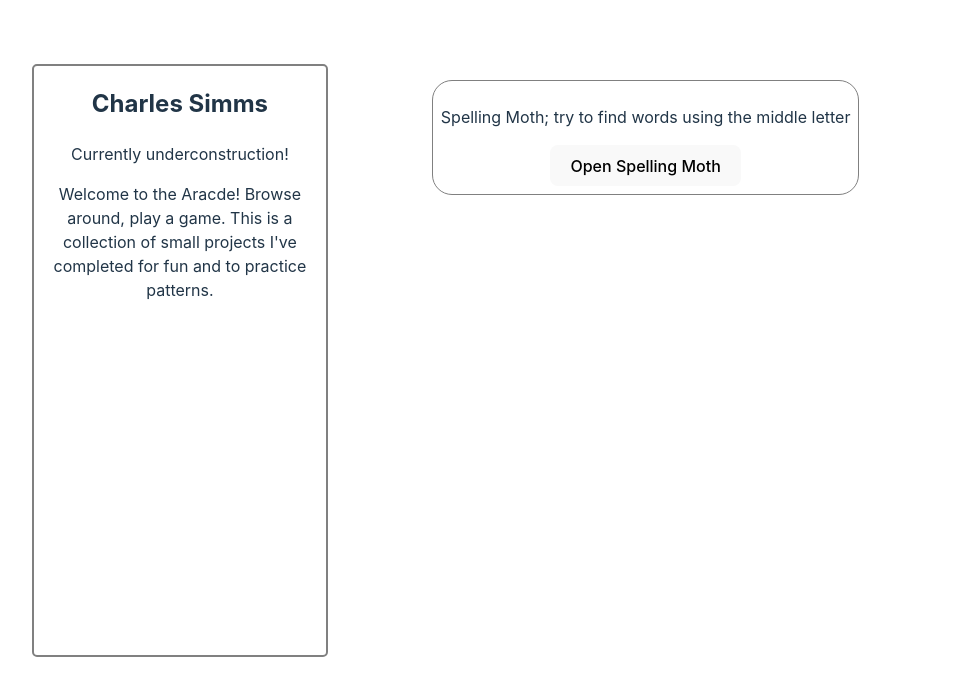
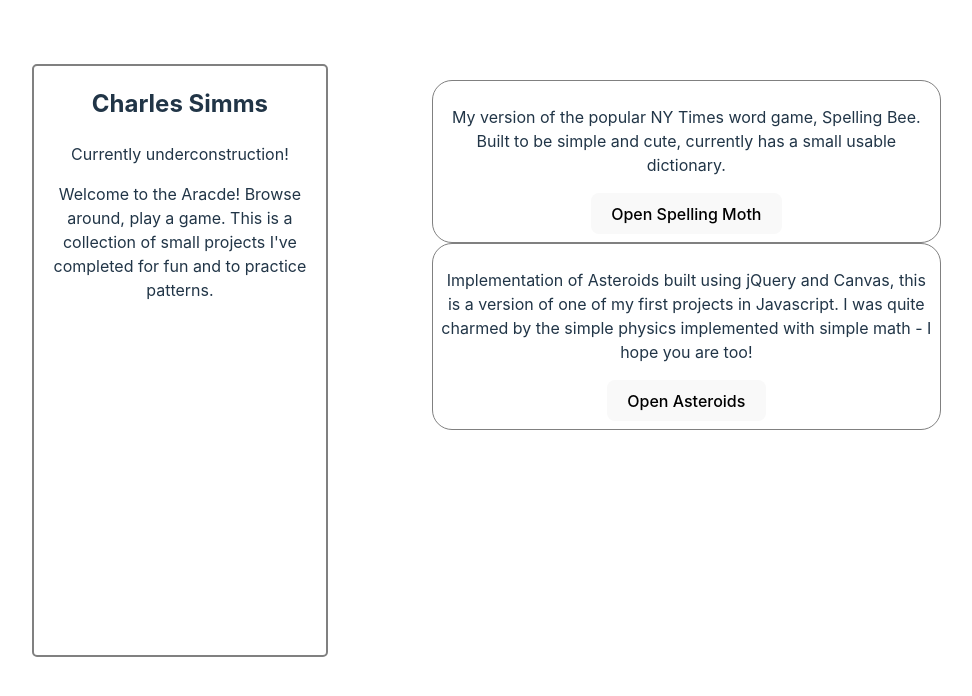
Before and after one commit to cssimms/polilla, a React (Vite) app: page / in a window 1280 px wide. Shown: the top 696 px of the page, without its empty margins (32-1004 px from the left). Built offline with nearby package versions, Linux system fonts and the light colour scheme.

Commit message:
Cleanup some titles, add to the README. Prepare main App component to include Asteroids

```diff
--- a/frontend/src/App.css
+++ b/frontend/src/App.css
@@ -18,7 +18,8 @@ body {
 
 .profile-container {
   margin: 2em;
-  width: 30%;
+  min-width: 30%;
+  max-width: 30%;
   height: 100%;
   border: 2px solid grey;
   border-radius: 5px;
--- a/frontend/src/App.tsx
+++ b/frontend/src/App.tsx
@@ -1,42 +1,67 @@
 import { useState } from "react";
 import "./App.css";
-import SpellingMoth from "./components/spelling-moth/spelling-moth";
+import SpellingMoth from "./components/spelling-moth/SpellingMoth";
+import Asteroids from "./components/asteroids/Asteroids";
 import Profile from "./components/Profile";
 
-enum Games {
+enum GameNames {
   SpellingMoth = "SPELLING_MOTH",
+  Asteroids = "ASTEROIDS",
 }
 
+interface GameData {
+  name: GameNames;
+  Component: () => JSX.Element;
+  title: string;
+  description: string;
+}
+
+const GAME_MAP: Map<GameNames, GameData> = new Map();
+GAME_MAP.set(GameNames.SpellingMoth, {
+  name: GameNames.SpellingMoth,
+  Component: SpellingMoth,
+  title: "Spelling Moth",
+  description:
+    "My version of the popular NY Times word game, Spelling Bee. Built to be simple and cute, currently has a small usable dictionary.",
+});
+
+GAME_MAP.set(GameNames.Asteroids, {
+  name: GameNames.Asteroids,
+  Component: Asteroids,
+  title: "Asteroids",
+  description:
+    "Implementation of Asteroids built using jQuery and Canvas, this is a version of one of my first projects in Javascript. I was quite charmed by the simple physics implemented with simple math - I hope you are too!",
+});
+
 function App() {
-  const [activeGame, setActiveGame] = useState<null | Games>(null);
+  const [activeGame, setActiveGame] = useState<null | GameNames>(null);
 
   // TODO - initiate animation, we want a smooth transtion to playing the active game
-  function launchGame(gameTitle: Games) {
+  function launchGame(gameTitle: GameNames) {
     setActiveGame(gameTitle);
   }
 
   function getGameList() {
+    const gameList = Array.from(GAME_MAP.values()).map((gameData) => {
+      const { name, title, description } = gameData;
+      return (
+        <li className="game-list-element">
+          <p>{description}</p>
+          <button onClick={() => launchGame(name)}>Open {title}</button>
+        </li>
+      );
+    });
+
     return (
       <>
-        <ol>
-          <li className="game-list-element">
-            <p>Spelling Moth; try to find words using the middle letter</p>
-            <button onClick={() => launchGame(Games.SpellingMoth)}>
-              Open Spelling Moth
-            </button>
-          </li>
-        </ol>
+        <ol>{gameList}</ol>
       </>
     );
   }
 
-  const gameComponentMap: Map<Games, () => JSX.Element> = new Map();
-  gameComponentMap.set(Games.SpellingMoth, SpellingMoth);
-
   function getPageContent() {
     if (activeGame) {
-      const GameComponent = gameComponentMap.get(activeGame);
-      // const ComponentToRender =
+      const { Component, title } = GAME_MAP.get(activeGame) ?? {};
 
       return (
         <div className="active-game-container">
@@ -46,10 +71,10 @@ function App() {
           >
             ~ Close Game ~
           </button>
-          {GameComponent === undefined ? (
-            <div>coult not find game</div>
+          {Component === undefined ? (
+            <div>Could not find game: {title}</div>
           ) : (
-            <GameComponent />
+            <Component />
           )}
         </div>
       );
--- a/frontend/src/components/spelling-moth/spelling-moth.tsx
+++ /dev/null
@@ -1,40 +0,0 @@
-import { useState } from "react";
-import "./App.css";
-import Game from "./Game.tsx";
-
-/**
- * MVP done
- * - get set of 7 random letters, with one being the center
- * - guesses should be validated for:
- *   - length
- *   - containing center
- *   - valid word
- * - invalid guesses show result for some amount of time
- * - guesses should be stored and displayed at the top
- * - each word contributes to the score
- * - three buttons, delect, shuffle, enter are functional
- * - style to look roughly like the app
- */
-export default function SpellingMoth() {
-  const [isStarted, setIsStarted] = useState(false);
-
-  return (
-    <>
-      <h1>Spelling Moth</h1>
-      <div className="card">
-        <button
-          id="start-button"
-          onClick={() => setIsStarted((isStarted) => !isStarted)}
-        >
-          {isStarted ? "Stop Game" : "Start Game"}
-        </button>
-        <div className="card">
-          {isStarted ? <Game /> : <p>Click 'Start Game' to begin</p>}
-        </div>
-      </div>
-      <p className="read-the-docs">
-        Placeholder explainer text, I like this CSS class
-      </p>
-    </>
-  );
-}
--- a/index.html
+++ b/index.html
@@ -1,10 +1,10 @@
-<!doctype html>
+<!DOCTYPE html>
 <html lang="en">
   <head>
     <meta charset="UTF-8" />
     <link rel="icon" type="image/svg+xml" href="/vite.svg" />
     <meta name="viewport" content="width=device-width, initial-scale=1.0" />
-    <title>Vite + React + TS</title>
+    <title>CS Polilla</title>
   </head>
   <body>
     <div id="root"></div>
```
Also changed, not shown: 1 other file (tests, documents, lock files or other folders).
